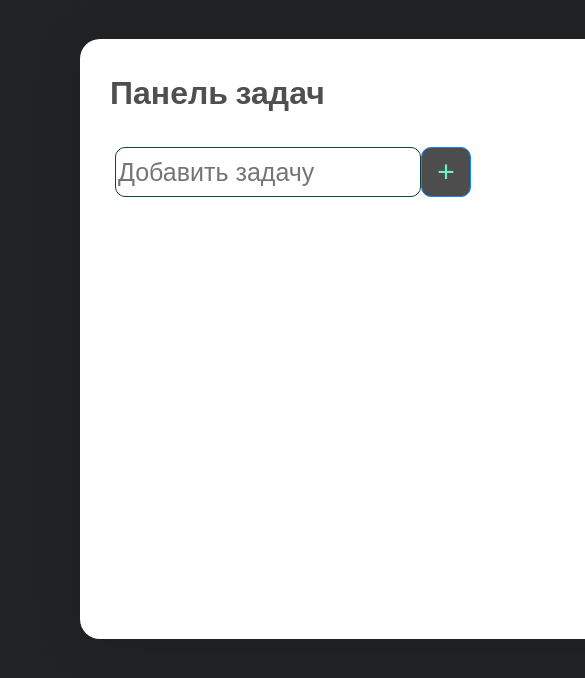
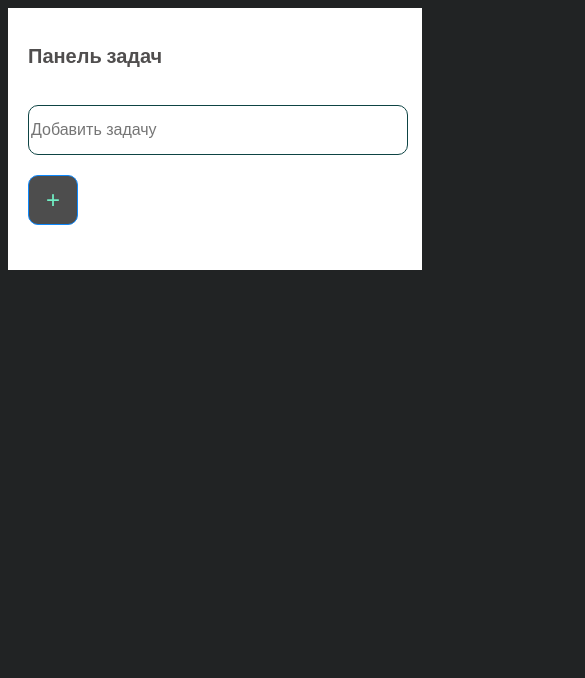
Before and after one commit to dimakuznec/todo, a plain HTML site: page index.html in a window 390 px wide. Shown: the top 678 px of the page, 585 px wide, since content can reach past the window. Drawn offline with Linux system fonts and the light colour scheme.

Commit message:
git  commit

```diff
--- a/index.css
+++ b/index.css
@@ -5,44 +5,40 @@ body {
 }
 
 .header {
-    position: absolute;
-    width: 1200px;
-    height: 600px;
-    left: 80px;
-    top: 39px;
+    width: 100%;
+    max-width: 1200px; /* Ширина ограничена до 1200px */
+    margin: 0 auto; /* Центрирование блока */
+    padding: 20px; /* Увеличил отступы для лучшей читаемости на мобильных устройствах */
     background: #FFFFFF;
     box-shadow: 0px 4px 50px rgba(0, 0, 0, 0.15);
     border-radius: 20px;
 }
 
 .title {
-    margin: 30px;
     color: rgb(80, 78, 78);
+    font-size: 24px; /* Уменьшил размер шрифта для мобильных устройств */
 }
 
 #inputField {
-    transform: translate(35px,0);
-    width: 300px;
+    width: 100%;
     height: 46px;
     border: 1px solid rgb(14, 68, 68);
     outline: none;
-    font-size: 25px;
+    font-size: 18px; /* Уменьшил размер шрифта для мобильных устройств */
     border-radius: 10px;
-    vertical-align: middle;
-
+    margin-top: 20px; /* Увеличил отступ сверху для мобильных устройств */
 }
 
 #addTodo {
-    transform: translate(35px,0);
     height: 50px;
     width: 50px;
     border: 1px solid rgb(13, 136, 252);
-    vertical-align: middle;
     font-size: 30px;
     border-radius: 10px;
     cursor: pointer;
     background-color: rgba(32, 32, 32, 0.795);
     color: rgba(117, 255, 209, 0.918);
+    margin-top: 20px; /* Увеличил отступ сверху для мобильных устройств */
 }
 
 .to-tos {
@@ -50,8 +46,25 @@ body {
 }
 
 .paragraph-styling {
-    transform: translate(35px,0);
-    margin: 0;
-    cursor: pointer;
     font-size: 20px;
 }
+
+/* Медиа-запрос для мобильных устройств */
+@media (max-width: 767px) {
+    .header {
+        border-radius: 0; /* Убрал скругление углов для мобильных устройств */
+        box-shadow: none; /* Убрал тень для мобильных устройств */
+    }
+
+    .title {
+        font-size: 20px; /* Уменьшил размер шрифта для мобильных устройств */
+    }
+
+    #inputField {
+        font-size: 16px; /* Уменьшил размер шрифта для мобильных устройств */
+    }
+
+    #addTodo {
+        font-size: 24px; /* Уменьшил размер шрифта для мобильных устройств */
+    }
+}
```
